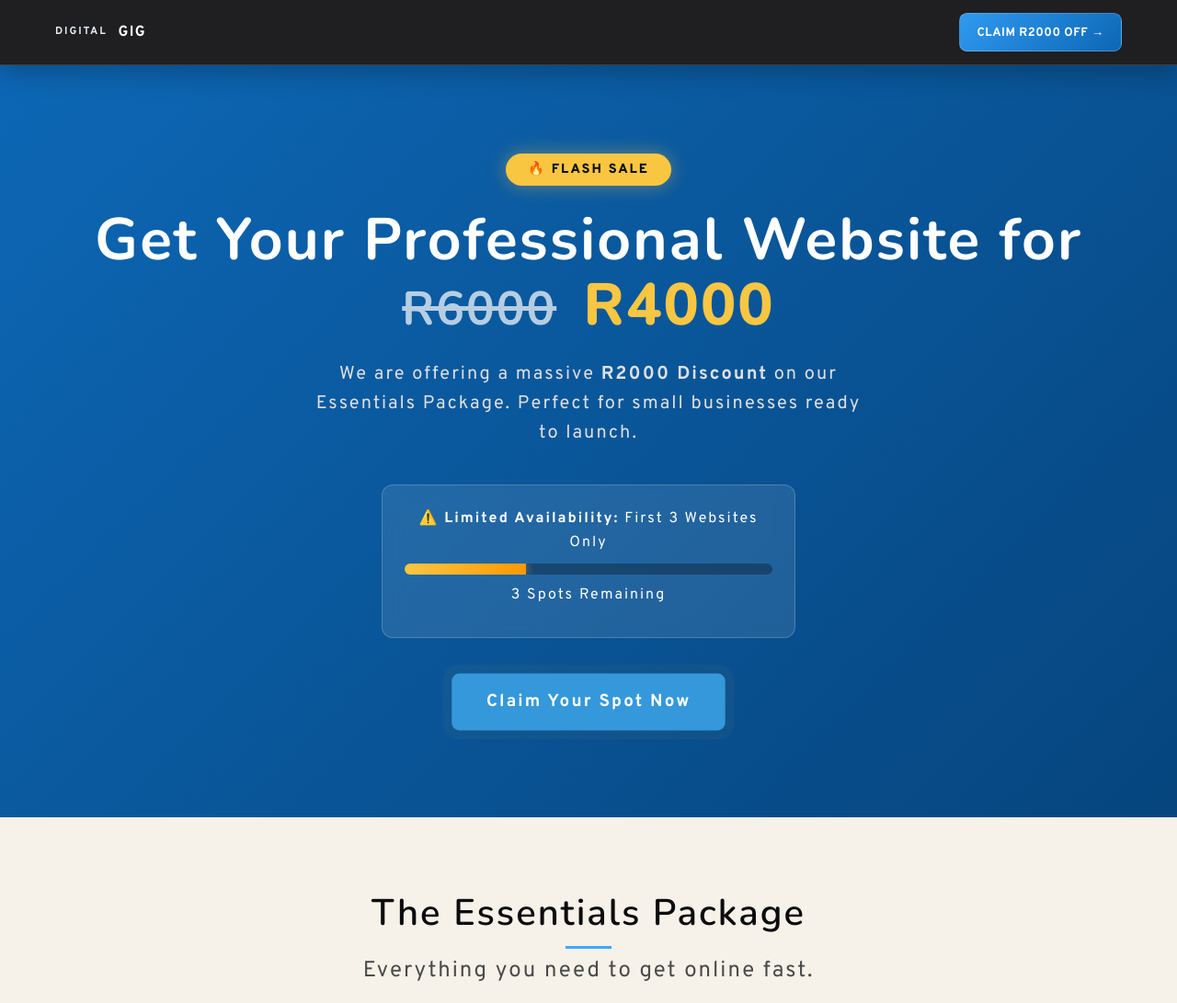
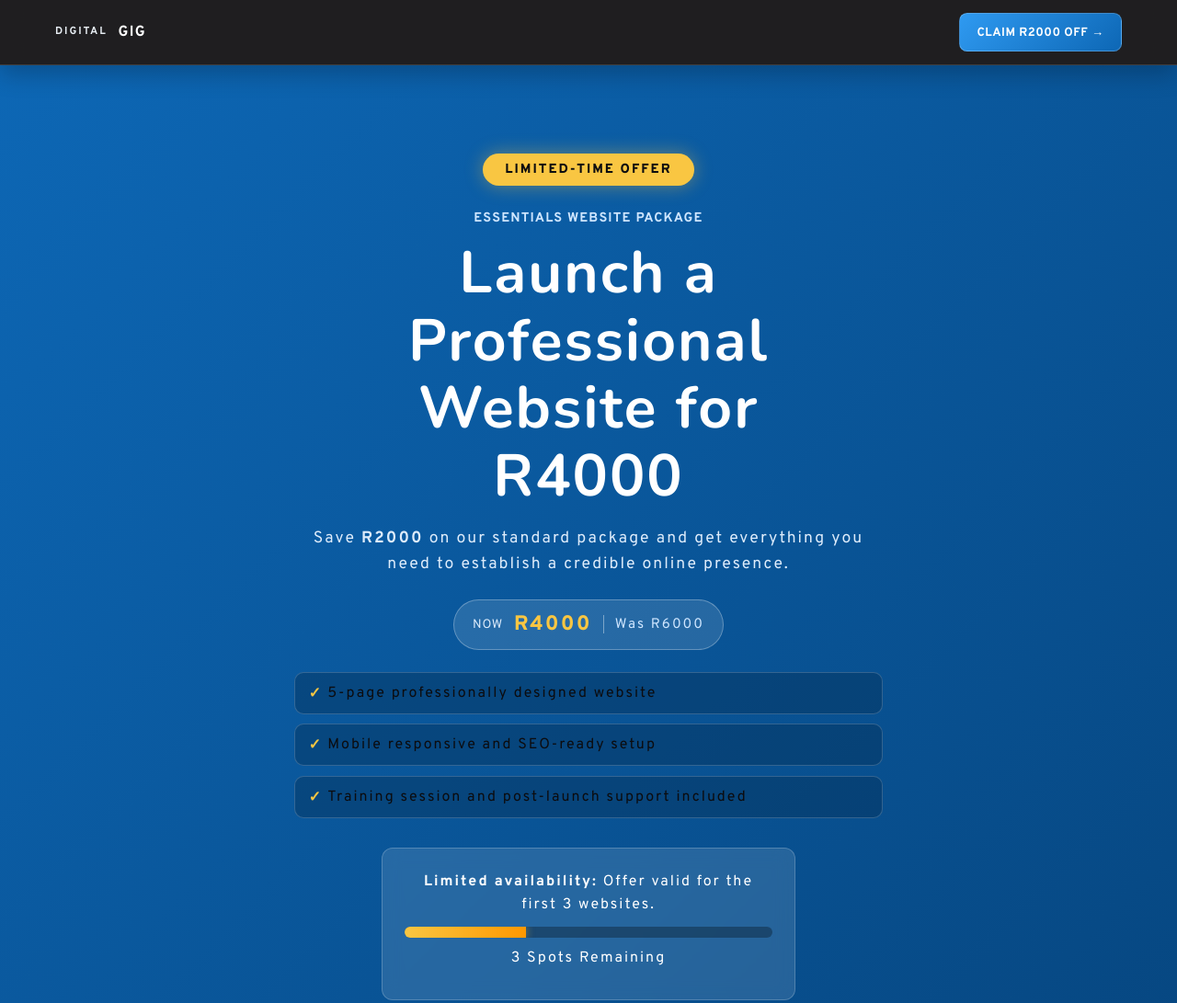
Before and after one commit to RiazMorgan/digital-gig, a plain HTML site: page promo.html in a window 1280 px wide. Shown: the top 1091 px of the page at 92% size. Drawn offline with nearby package versions, Linux system fonts and the light colour scheme.

Commit message:
Refine promo hero for clearer, professional messaging

```diff
--- a/promo.css
+++ b/promo.css
@@ -40,8 +40,18 @@
 .promo-headline {
   color: white;
   font-size: clamp(2rem, 5vw, 4rem);
-  line-height: 1.1;
-  margin-bottom: 1.5rem;
+  line-height: 1.15;
+  margin-bottom: 1rem;
+  max-width: 12ch;
+}
+
+.promo-kicker {
+  letter-spacing: 0.08em;
+  text-transform: uppercase;
+  font-weight: 700;
+  color: #cfe6ff;
+  margin-bottom: 0.75rem;
+  font-size: 0.9rem;
 }
 
 .highlight-strike {
@@ -57,15 +67,80 @@
 }
 
 .promo-subheadline {
-  color: #e0e0e0;
-  font-size: 1.25rem;
-  max-width: 600px;
-  margin-bottom: 2.5rem;
+  color: #deecfb;
+  font-size: 1.1rem;
+  line-height: 1.6;
+  max-width: 640px;
+  margin-bottom: 1.5rem;
+}
+
+.promo-price-summary {
+  display: inline-flex;
+  align-items: center;
+  gap: 0.75rem;
+  padding: 0.75rem 1.25rem;
+  border-radius: 999px;
+  background: rgba(255, 255, 255, 0.12);
+  border: 1px solid rgba(255, 255, 255, 0.28);
+  margin-bottom: 1.5rem;
+}
+
+.summary-label {
+  font-size: 0.85rem;
+  text-transform: uppercase;
+  letter-spacing: 0.06em;
+  color: #deecfb;
+}
+
+.summary-current {
+  font-size: 1.4rem;
+  font-weight: 800;
+  color: var(--color-highlight, #f9c642);
+}
+
+.summary-divider {
+  width: 1px;
+  height: 20px;
+  background-color: rgba(255, 255, 255, 0.4);
+}
+
+.summary-previous {
+  font-size: 0.95rem;
+  color: #cfe6ff;
+}
+
+.promo-highlights {
+  list-style: none;
+  padding: 0;
+  margin: 0 0 2rem;
+  width: 100%;
+  max-width: 640px;
+  text-align: left;
+  display: grid;
+  gap: 0.65rem;
+}
+
+.promo-highlights li {
+  position: relative;
+  padding: 0.75rem 0.9rem 0.75rem 2.2rem;
+  border-radius: 10px;
+  background: rgba(7, 49, 87, 0.42);
+  border: 1px solid rgba(255, 255, 255, 0.18);
+}
+
+.promo-highlights li::before {
+  content: "✓";
+  position: absolute;
+  left: 0.9rem;
+  top: 50%;
+  transform: translateY(-50%);
+  color: var(--color-highlight, #f9c642);
+  font-weight: 800;
 }
 
 /* Scarcity Box */
 .scarcity-box {
-  background: rgba(255, 255, 255, 0.1);
+  background: rgba(255, 255, 255, 0.12);
   backdrop-filter: blur(10px);
   border: 1px solid rgba(255, 255, 255, 0.2);
   padding: 1.5rem;
@@ -248,6 +323,12 @@
   }
   .promo-headline {
     font-size: 2.5rem;
+    max-width: 100%;
+  }
+  .promo-price-summary {
+    flex-wrap: wrap;
+    justify-content: center;
+    border-radius: 16px;
   }
   .price-tag .amount {
     font-size: 3rem;
--- a/promo.html
+++ b/promo.html
@@ -47,19 +47,29 @@
     <section class="promo-hero">
       <div class="promo-overlay"></div>
       <div class="container promo-container">
-        <div class="promo-badge">🔥 Flash Sale</div>
-        <h1 class="promo-headline">
-          Get Your Professional Website for
-          <span class="highlight-strike">R6000</span>
-          <span class="highlight-new">R4000</span>
-        </h1>
+        <div class="promo-badge">Limited-Time Offer</div>
+        <p class="promo-kicker">Essentials Website Package</p>
+        <h1 class="promo-headline">Launch a Professional Website for R4000</h1>
         <p class="promo-subheadline">
-          We are offering a massive <strong>R2000 Discount</strong> on our
-          Essentials Package. Perfect for small businesses ready to launch.
+          Save <strong>R2000</strong> on our standard package and get everything
+          you need to establish a credible online presence.
         </p>
 
+        <div class="promo-price-summary" aria-label="Promotional pricing">
+          <span class="summary-label">Now</span>
+          <span class="summary-current">R4000</span>
+          <span class="summary-divider" aria-hidden="true"></span>
+          <span class="summary-previous">Was R6000</span>
+        </div>
+
+        <ul class="promo-highlights" aria-label="Package highlights">
+          <li>5-page professionally designed website</li>
+          <li>Mobile responsive and SEO-ready setup</li>
+          <li>Training session and post-launch support included</li>
+        </ul>
+
         <div class="scarcity-box">
-          <p>⚠️ <strong>Limited Availability:</strong> First 3 Websites Only</p>
+          <p><strong>Limited availability:</strong> Offer valid for the first 3 websites.</p>
           <div class="progress-bar">
             <div class="progress-fill" style="width: 33%"></div>
           </div>
```
